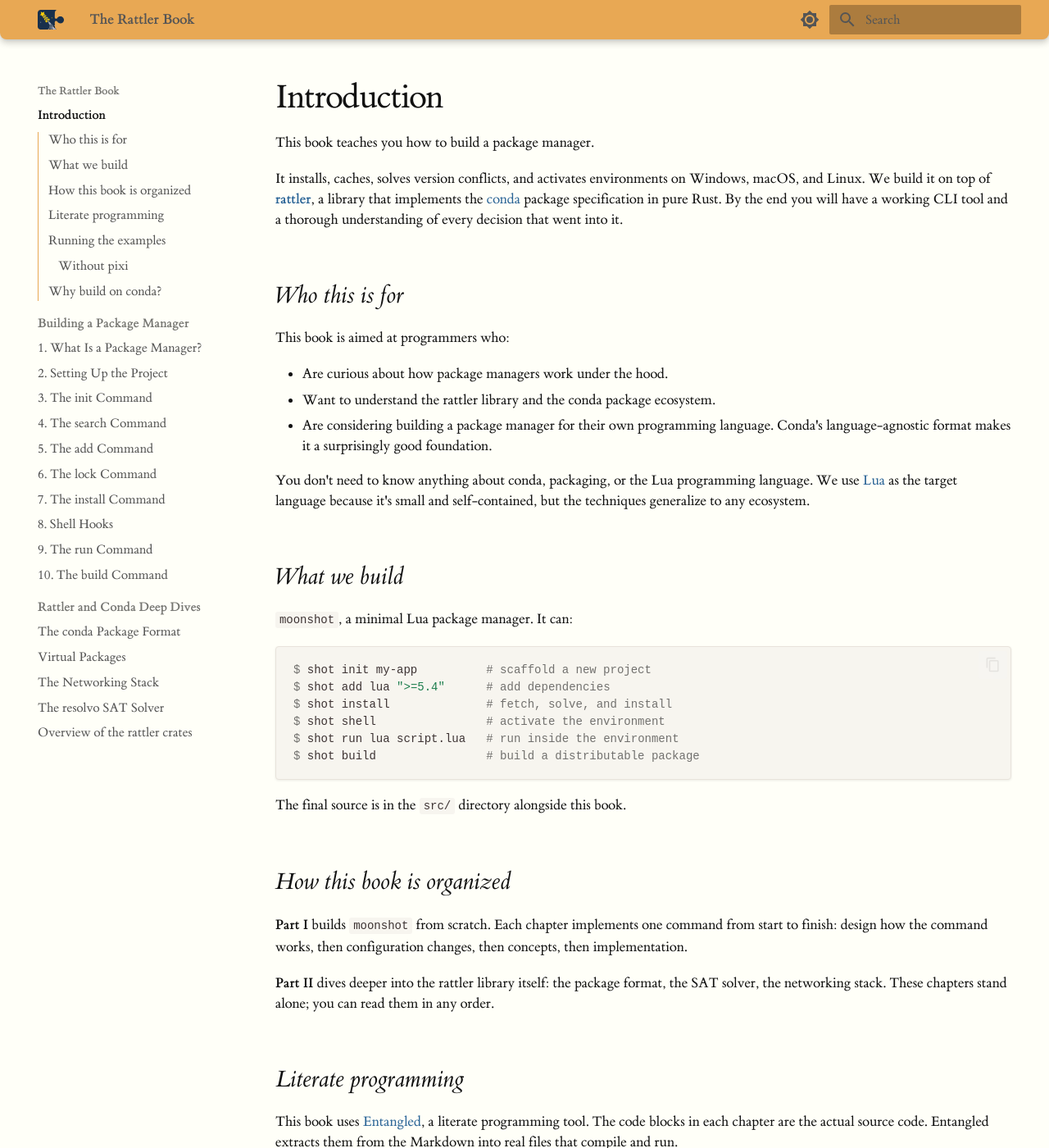
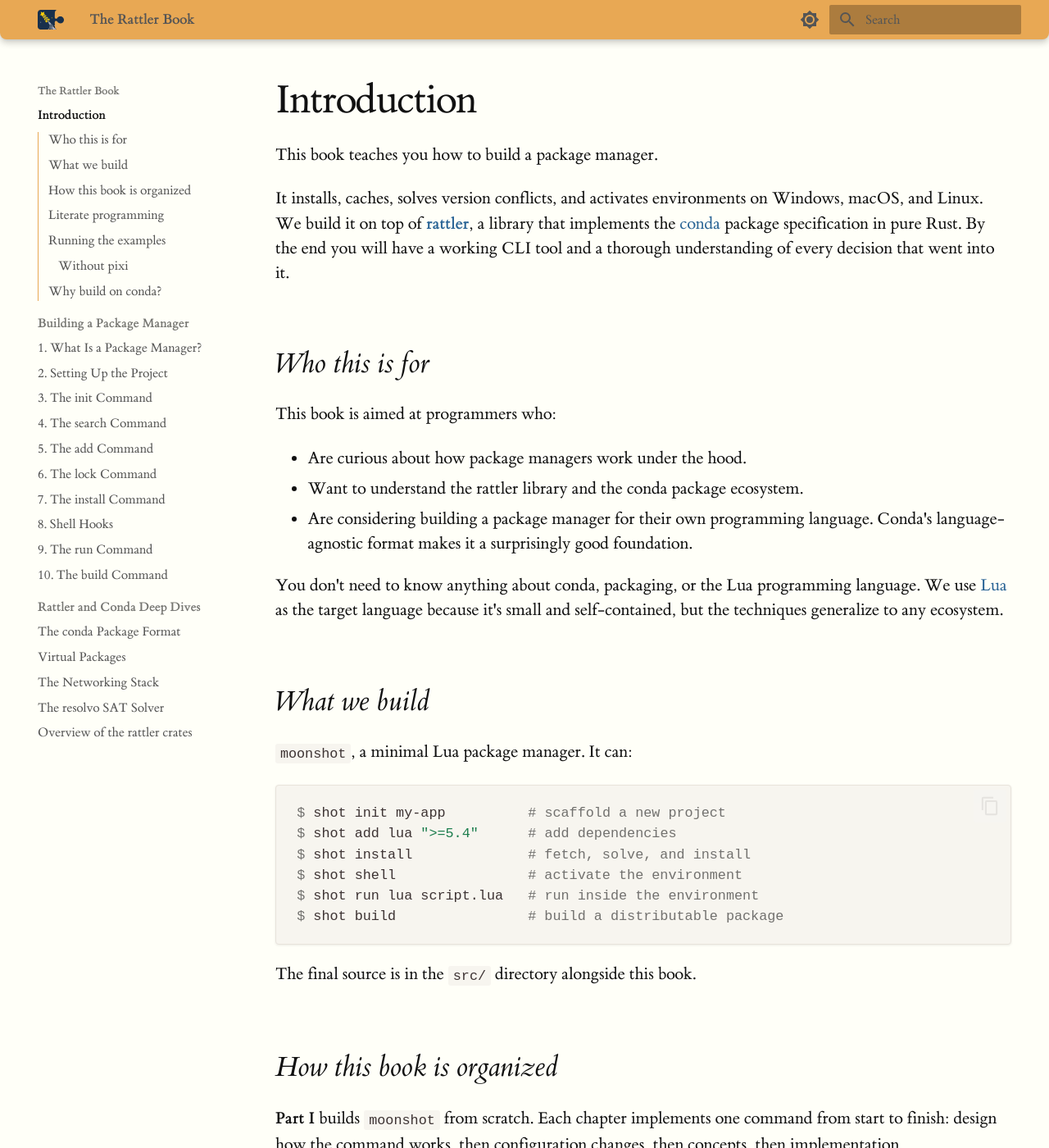
Before and after one commit to prefix-dev/rattler-book, an MkDocs documentation site: the page built from book/src/index.md, in a window 1280 px wide and 1400 px high. Shown: the whole window at 82% size. Built offline with MkDocs 1.6.1 and Material for MkDocs 9.7.7, drawn with Linux system fonts in a browser that asks for light colours.

Commit message:
small fixes for smaller screen sizes

```diff
--- a/book/src/stylesheets/extra.css
+++ b/book/src/stylesheets/extra.css
@@ -42,9 +42,10 @@
   --rb-header-text: #555;
   --rb-header-weight: 500;
 
-  /* Typography */
-  --rb-body-size: 0.875rem;
-  --rb-body-line-height: 1.25rem;
+  /* Typography — pinned to match Tufte CSS (21px / 30px), independent of
+     Material's responsive root scaling */
+  --rb-body-size: 21px;
+  --rb-body-line-height: 30px;
   --rb-code-size: 0.8em;
   --rb-nav-size: 0.8rem;
 
@@ -188,6 +189,8 @@
 .md-typeset {
   font-size: var(--rb-body-size);
   line-height: var(--rb-body-line-height);
+  -webkit-font-smoothing: auto;
+  -moz-osx-font-smoothing: auto;
 }
 
 .md-typeset p {
@@ -324,6 +327,13 @@
   font-weight: 600;
 }
 
+.md-sidebar__scrollwrap {
+  overflow: hidden;
+}
+.md-sidebar__scrollwrap:hover {
+  overflow-y: auto;
+}
+
 .md-main__inner {
   padding-bottom: var(--rb-footer-spacing);
 }
@@ -344,14 +354,22 @@
   margin-right: auto;
 }
 
-.md-content {
-  margin-left: var(--rb-content-gap);
+@media (min-width: 76.25em) {
+  .md-content {
+    margin-left: var(--rb-content-gap);
+  }
 }
 
 /* ===========================================================================
    Wide screen: margin admonitions
+   When active, left-align the grid and reserve 18rem on the right for notes.
    =========================================================================== */
 @media (min-width: 1400px) {
+  .md-grid {
+    max-width: calc(100vw - 2rem - 18rem);
+    margin-left: 2rem;
+    margin-right: 0;
+  }
   .md-typeset .admonition,
   .md-typeset details {
     float: right;
@@ -412,6 +430,15 @@
   .md-typeset .example > summary { border-bottom-color: #7c4dff; }
   .md-typeset .quote > .admonition-title,
   .md-typeset .quote > summary { border-bottom-color: #9e9e9e; }
+}
+
+/* Re-center on very wide screens where admonitions fit naturally */
+@media (min-width: 2100px) {
+  .md-grid {
+    max-width: var(--rb-grid-max-width);
+    margin-left: auto;
+    margin-right: auto;
+  }
 }
 
 /* ===========================================================================
```
